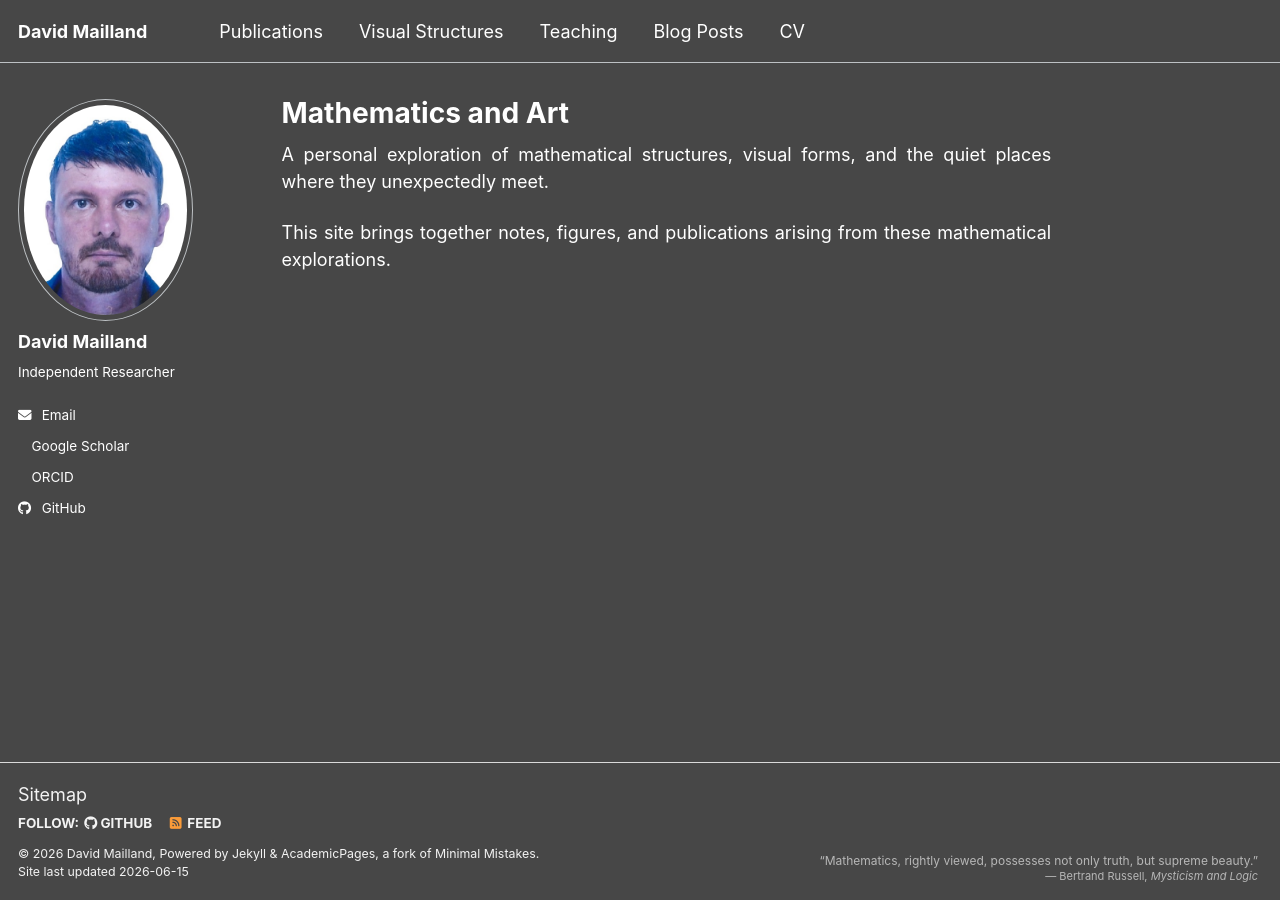
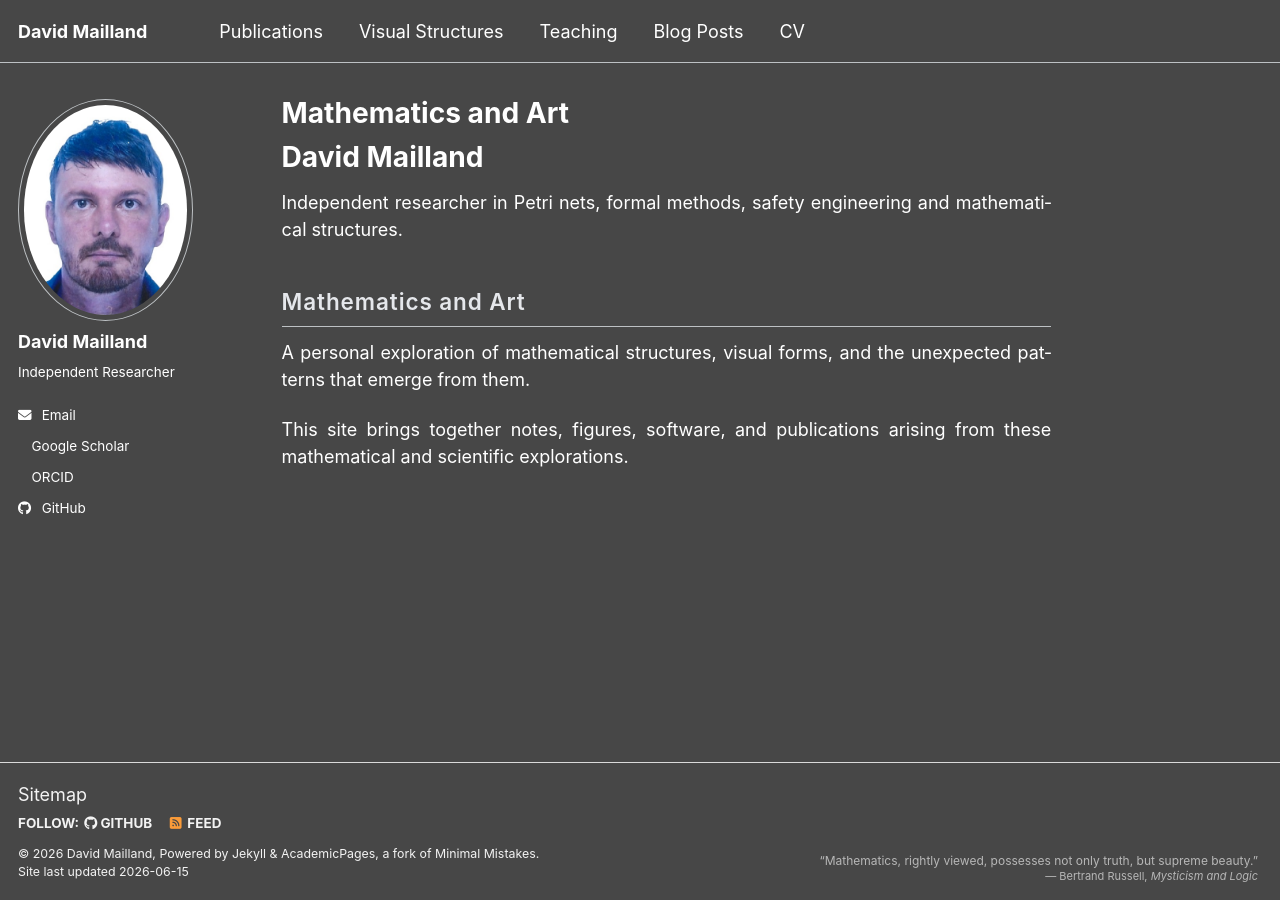
Before and after one commit to davidmailland/davidmailland.github.io, a Jekyll site: the page built from _pages/about.md, in a window 1280 px wide. Built offline with Jekyll 4.4.1, drawn with Linux system fonts in a browser that asks for light colours; some web fonts are replaced; a script bundle is joined from its source files by our own code; library files that are not in the unit come from our copies; a style sheet for code colours, icons or effects is not loaded.

Commit message:
Update about.md

```diff
--- a/_pages/about.md
+++ b/_pages/about.md
@@ -6,6 +6,13 @@ redirect_from:
   - /about/
   - /about.html
 ---
-A personal exploration of mathematical structures, visual forms, and the quiet places where they unexpectedly meet.
 
-This site brings together notes, figures, and publications arising from these mathematical explorations.
+# David Mailland
+
+Independent researcher in Petri nets, formal methods, safety engineering and mathematical structures.
+
+## Mathematics and Art
+
+A personal exploration of mathematical structures, visual forms, and the unexpected patterns that emerge from them.
+
+This site brings together notes, figures, software, and publications arising from these mathematical and scientific explorations.
```
